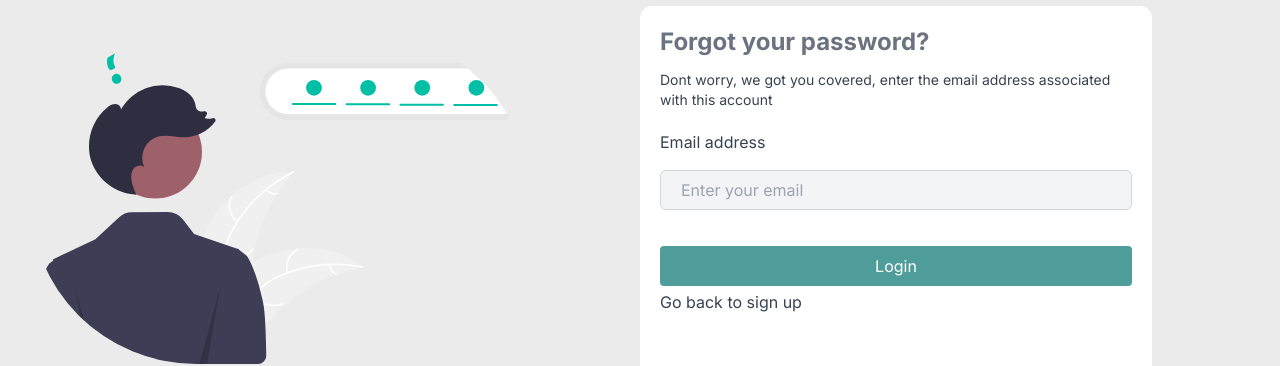
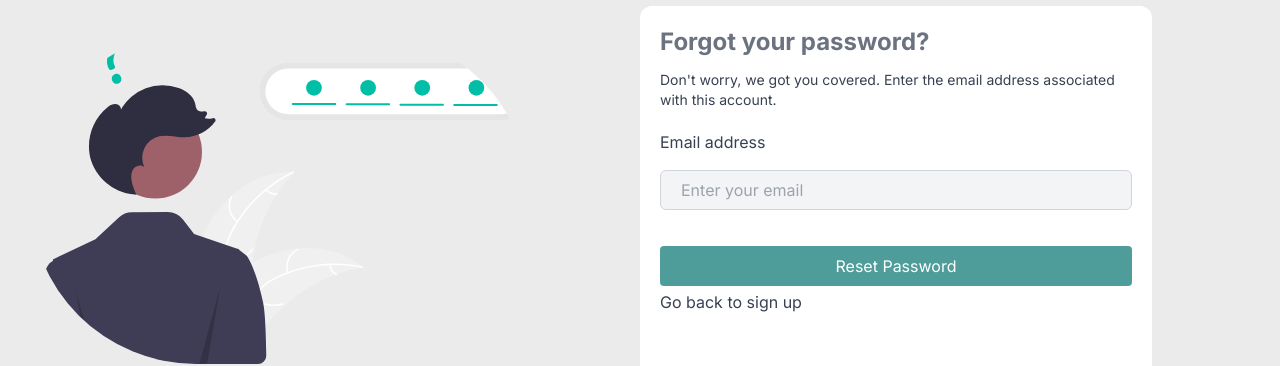
Before and after one commit to Nwakaego-Ego/Note, a Next.js app: page /password in a window 1280 px wide. Shown: the part 150-516 px from the top of the page. Built offline with nearby package versions, Linux system fonts and the light colour scheme.

Commit message:
Added forget password with firebase

```diff
--- a/app/(pages)/login/page.jsx
+++ b/app/(pages)/login/page.jsx
@@ -19,6 +19,10 @@ const Login = () => {
 
   const signUp = () => {
     router.push("/register");
+  };
+
+  const handleReset = () => {
+    router.push("/password");
   };
 
   const signIn = async (e) => {
@@ -86,7 +90,7 @@ const Login = () => {
                   type="text"
                   id="email"
                   name="email"
-                  className="block rounded-md border bg-gray-100 border-gray-300 focus:outline-none focus:border-skyblueEgo my-4 h-10 pl-5 w-5/6 lg:w-full"
+                  className="block rounded-md border bg-gray-100 border-gray-300 focus:outline-none focus:border-skyblueEgo my-4 h-10 pl-5 w-full lg:w-full"
                   placeholder="Enter your email"
                   onChange={(e) => setLoginEmail(e.target.value)}
                 />
@@ -96,7 +100,11 @@ const Login = () => {
                   <label htmlFor="age" className="text-gray-700">
                     Password
                   </label>
-                  <label htmlFor="age" className=" text-skyblueEgo">
+                  <label
+                    onClick={handleReset}
+                    htmlFor="age"
+                    className=" text-skyblueEgo cursor-pointer"
+                  >
                     Forget password
                   </label>
                 </div>
@@ -104,7 +112,7 @@ const Login = () => {
                   type={open ? "text" : "password"}
                   id="password"
                   name="password"
-                  className="block rounded-md border bg-gray-100  border-gray-300 focus:outline-none focus:border-skyblueEgo my-4 h-10 pl-5 w-5/6 lg:w-full"
+                  className="block rounded-md border bg-gray-100  border-gray-300 focus:outline-none focus:border-skyblueEgo my-4 h-10 pl-5 w-full lg:w-full"
                   placeholder="Enter your password"
                   onChange={(e) => setLoginPassword(e.target.value)}
                 />
@@ -124,7 +132,7 @@ const Login = () => {
               <div>
                 <button
                   onClick={signIn}
-                  className="bg-skyblueEgo w-5/6 text-white py-2 px-4 rounded mt-5 lg:w-full"
+                  className="bg-skyblueEgo text-white py-2 px-4 rounded mt-5 w-full cursor-pointer"
                 >
                   Login
                 </button>
--- a/app/(pages)/password/page.jsx
+++ b/app/(pages)/password/page.jsx
@@ -1,21 +1,156 @@
+// "use client";
+// import Image from "next/image";
+// import { useRouter } from "next/navigation";
+// import React, { useState } from "react";
+// import { sendPasswordResetEmail } from "firebase/auth";
+// import { auth } from "../../Config/firebase";
+
+// const password = () => {
+//   const router = useRouter();
+//   const [resetPassword, setResetPassword] = useState("");
+
+//   const signIn = () => {
+//     router.push("/");
+//   };
+
+//   const forgetPassword = async (e) => {
+//     e.preventDefault();
+//     try {
+//       console.log("Trying to send an email...");
+//       await sendPasswordResetEmail(auth, resetPassword);
+//       alert("Check your email");
+//       console.log("User registered successfully!");
+//     } catch (error) {
+//       console.error("Error registering user:", error.message);
+//       alert(error.code);
+//     }
+//   };
+
+//   return (
+//     <main>
+//       <div className="flex flex-row justify-between pt-10 ">
+//         <div>
+//           <h1 className="font-extrabold text-gray-600 text-2xl mt-5 lg:ml-28 ml-20">
+//             Diary
+//           </h1>
+//         </div>
+//         <div>
+//           <button
+//             onClick={signIn}
+//             className="mt-5 mr-10 lg:mr-32 bg-skyblueEgo  text-white  py-2 px-4 rounded-lg"
+//           >
+//             Sign In
+//           </button>
+//         </div>
+//       </div>
+
+//       <div className="lg:flex lg:flex-row ">
+//         <div className="flex justify-center items-center mx-auto">
+//           <Image
+//             src="/forget_pw.svg"
+//             alt="Note Image"
+//             width="500"
+//             height="300"
+//             layout="fit"
+//             objectFit="cover"
+//             className="relative bg-gradient-to-b  hidden lg:block
+//         from-darkBlue mt-14 mx-auto rounded-full   overflow-hidden"
+//           />
+//         </div>
+
+//         <div className="mt-8 ml-20  bg-white w-4/5 rounded-xl  lg:w-2/5 lg:h-96  lg:mr-32 lg:mt-14 ">
+//           <div className="p-5">
+//             <h1 className=" font-bold text-2xl text-gray-500">
+//               Forgot your password?
+//             </h1>
+//             <p className="text-gray-700 text-sm mt-3 mb-5">
+//               Dont worry, we got you covered, enter the email address associated
+//               with this account
+//             </p>
+//             <form>
+//               <div>
+//                 <label htmlFor="email" className="text-gray-700">
+//                   Email address
+//                 </label>
+//                 <input
+//                   type="text"
+//                   id="email"
+//                   name="email"
+//                   className="block rounded-md border  border-gray-300 focus:outline-none focus:border-skyblueEgo my-4 h-10 pl-5 w-full bg-gray-100"
+//                   placeholder="Enter your email"
+//                   onChange={(e) => setResetPassword(e.target.value)}
+//                 />
+//               </div>
+
+//               <div>
+//                 <button
+//                   onClick={forgetPassword}
+//                   className="bg-skyblueEgo  text-white py-2 px-4 rounded mt-5 w-full"
+//                 >
+//                   Login
+//                 </button>
+//               </div>
+//               <p className="mt-1 text-gray-700">Go back to sign up</p>
+//             </form>
+//           </div>
+//         </div>
+//       </div>
+//     </main>
+//   );
+// };
+
+// export default password;
+
 "use client";
+
 import Image from "next/image";
+import { useRouter } from "next/navigation";
+import React from "react";
+import { Formik, Form, Field, ErrorMessage } from "formik";
+import * as Yup from "yup";
+import { sendPasswordResetEmail } from "firebase/auth";
+import { auth } from "../../Config/firebase";
 
-const password = () => {
+const PasswordResetSchema = Yup.object().shape({
+  email: Yup.string().email("Invalid email address").required("Required"),
+});
+
+const Password = () => {
+  const router = useRouter();
+
+  const signIn = () => {
+    router.push("/");
+  };
+
+  const forgetPassword = async (values) => {
+    try {
+      console.log("Trying to send an email...");
+      await sendPasswordResetEmail(auth, values.email);
+      alert("Check your email");
+      console.log("Password reset email sent successfully!");
+    } catch (error) {
+      console.error("Error sending password reset email:", error.message);
+      alert(error.code);
+    }
+  };
+
   return (
     <main>
-      <div className="flex flex-row justify-between pt-10 ">
+      <nav className="flex flex-row justify-between pt-10 ">
         <div>
           <h1 className="font-extrabold text-gray-600 text-2xl mt-5 lg:ml-28 ml-20">
             Diary
           </h1>
         </div>
         <div>
-          <button className="mt-5 mr-10 lg:mr-32 bg-skyblueEgo  text-white  py-2 px-4 rounded-lg">
+          <button
+            onClick={signIn}
+            className="mt-5 mr-10 lg:mr-32 bg-skyblueEgo text-white py-2 px-4 rounded-lg"
+          >
             Sign In
           </button>
         </div>
-      </div>
+      </nav>
 
       <div className="lg:flex lg:flex-row ">
         <div className="flex justify-center items-center mx-auto">
@@ -37,30 +172,44 @@ const password = () => {
               Forgot your password?
             </h1>
             <p className="text-gray-700 text-sm mt-3 mb-5">
-              Dont worry, we got you covered, enter the email address associated
-              with this account
+              Don't worry, we got you covered. Enter the email address
+              associated with this account.
             </p>
-            <form>
+            <Formik
+              initialValues={{ email: "" }}
+              validationSchema={PasswordResetSchema}
+              onSubmit={forgetPassword}
+            >
+              <Form>
                 <div>
                   <label htmlFor="email" className="text-gray-700">
                     Email address
                   </label>
-                <input
+                  <Field
                     type="text"
                     id="email"
                     name="email"
-                  className="block rounded-md border  border-gray-300 focus:outline-none focus:border-skyblueEgo my-4 h-10 pl-5 w-5/6 lg:w-full bg-gray-100"
+                    className="block rounded-md border  border-gray-300 focus:outline-none focus:border-skyblueEgo my-4 h-10 pl-5 w-full bg-gray-100"
                     placeholder="Enter your email"
+                  />
+                  <ErrorMessage
+                    name="email"
+                    component="div"
+                    className="text-red-500 text-sm"
                   />
                 </div>
 
                 <div>
-                <button className="bg-skyblueEgo w-5/6 text-white py-2 px-4 rounded mt-5 lg:w-full">
-                  Login
+                  <button
+                    type="submit"
+                    className="bg-skyblueEgo  text-white py-2 px-4 rounded mt-5 w-full"
+                  >
+                    Reset Password
                   </button>
                 </div>
                 <p className="mt-1 text-gray-700">Go back to sign up</p>
-            </form>
+              </Form>
+            </Formik>
           </div>
         </div>
       </div>
@@ -68,4 +217,4 @@ const password = () => {
   );
 };
 
-export default password;
+export default Password;
--- a/package.json
+++ b/package.json
@@ -13,7 +13,7 @@
     "eslint": "8.49.0",
     "eslint-config-next": "13.4.19",
     "firebase": "^10.6.0",
-    "formik": "^2.4.4",
+    "formik": "^2.4.5",
     "next": "13.4.19",
     "nextjs-routes": "^2.1.0",
     "postcss": "8.4.29",
@@ -24,6 +24,7 @@
     "react-image": "^4.1.0",
     "react-modal": "^3.16.1",
     "react-router": "^6.19.0",
-    "tailwindcss": "3.3.3"
+    "tailwindcss": "3.3.3",
+    "yup": "^1.3.2"
   }
 }
```
Also changed, not shown: app/(pages)/register/page.jsx (+11 -6 lines), 1 other file (tests, documents, lock files or other folders). Lines whose indentation alone changed are shown as unchanged.
